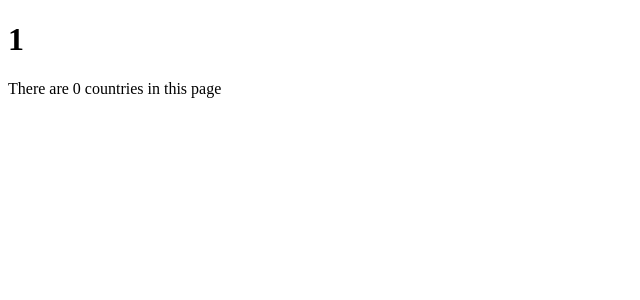
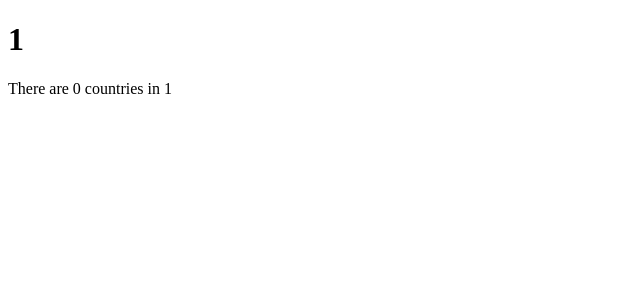
Before and after one commit to 40401641/CW1PartA, a Flask app: page /continent/1 in a window 1280 px wide. Shown: the top 300 px of the page, without its empty margins (0-640 px from the left). Run offline with Flask 2, Linux system fonts and the light colour scheme; parts of the project's set-up code (start-up, migrations or seed data) failed here and were passed over.

Commit message:
second commit

```diff
--- a/static/styling.css
+++ b/static/styling.css
@@ -1,5 +1,8 @@
 body{
 	font-family: Time New Roman;
+	/*background-image: url("static/img1.jpg");
+	background-repeat: no-repeat;
+	background-attachment: fixed;*/
 }
 img.tiny{
 	width: 20px;
--- a/templates/continentpage.html
+++ b/templates/continentpage.html
@@ -5,7 +5,7 @@
 </head>
 <body>
 		<h1>{{a}}</h1>
-		<div>There are {{length_of_c1}} countries in this page </div>
+		<div>There are {{length_of_c1}} countries in {{a}}</div>
 		<ul>
 			{% for c in c1 %}
 			<li><a href="/countryByName/{{c.name}}"><img src="{{c.flag}}" class="tiny" >{{c.name}}</a></li>
--- a/templates/index.html
+++ b/templates/index.html
@@ -5,7 +5,7 @@
 </head>
 <body>
 	<h1>World Factbook</h1>
-	<div>There are {{w|length}} countries in the world</div>
+	<div>There are {{w|length}} countries in this page</div>
 	<ul>
 		{% for c in w %}
 		<li>
```
